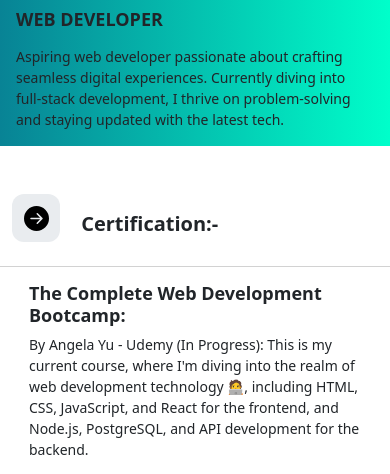
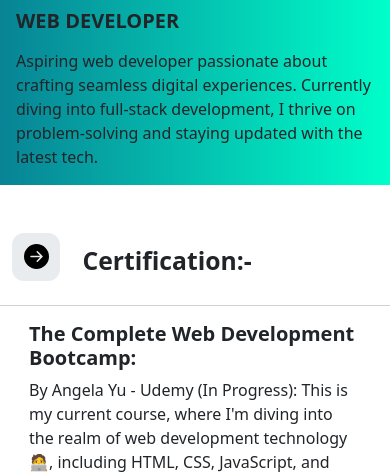
Before and after one commit to SalaitSudhakar/my-resume, a plain HTML site: page index.html in a window 390 px wide. Shown: the part 384-858 px from the top of the page. Drawn offline with nearby package versions, Linux system fonts and the light colour scheme; a script that the page names is missing.

Commit message:
removed the css code that Styles added to screen size less than 768px using media query

```diff
--- a/style.css
+++ b/style.css
@@ -19,31 +19,5 @@ h5 {
 
 /* Default font size for larger screens */
 body {
-    font-size: 16px;
-  }
-
-  /* Media query for screens smaller than 768 pixels (typical mobile screens) */
-  @media (max-width: 767px) {
-    body {
-      font-size: 14px;
-    }
-
-    /* Adjust font size for specific sections if needed */
-    h1 {
-      font-size: 24px;
-    }
-
-    h2 {
-      font-size: 20px;
-    }
-
-    h5 {
-      font-size: 18px;
-    }
-
-    p {
-      font-size: 14px;
-    }
-
-    /* Add more styles for other elements as needed */
-  }
+  font-size: 16px;
+}
```
